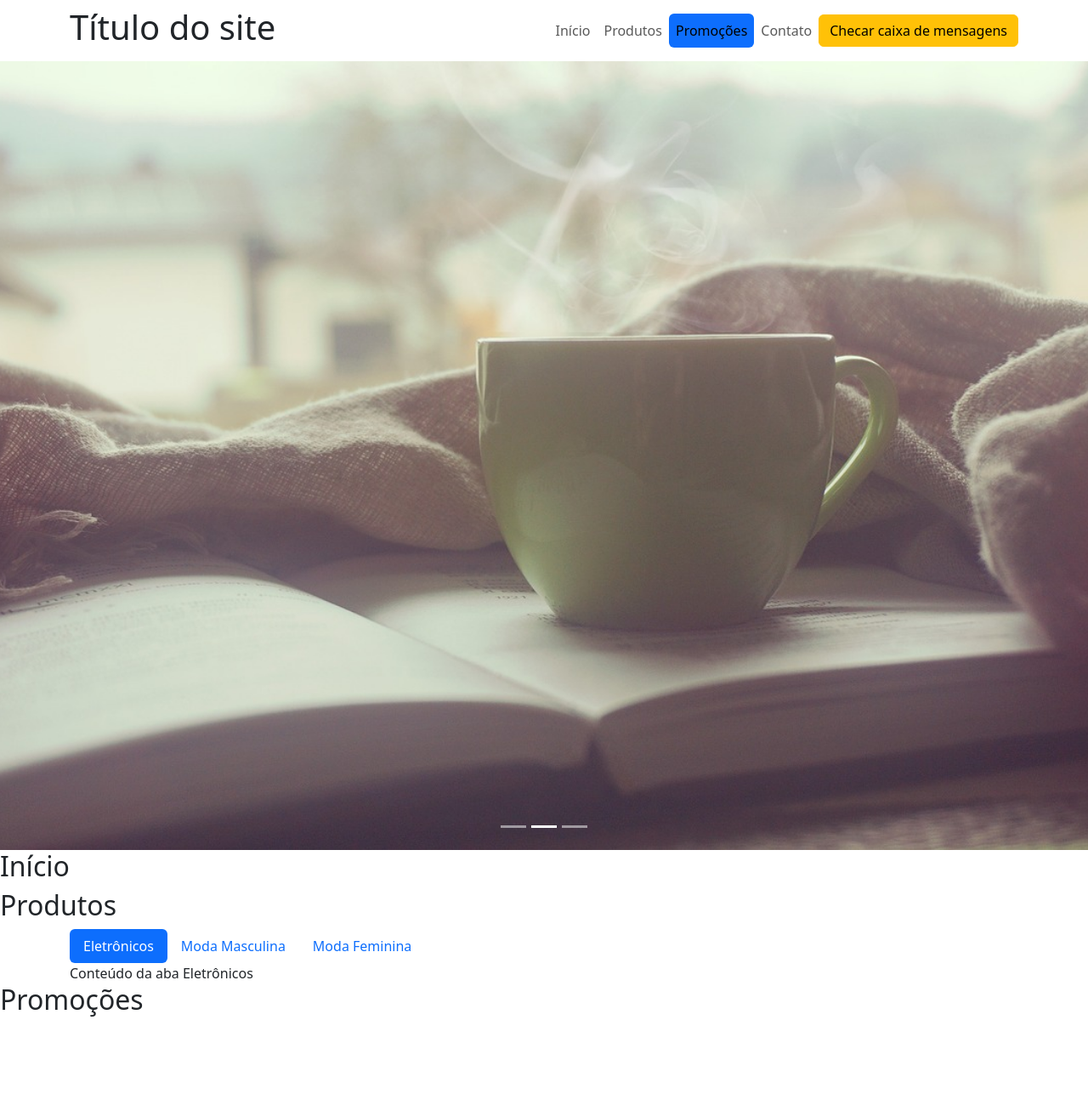
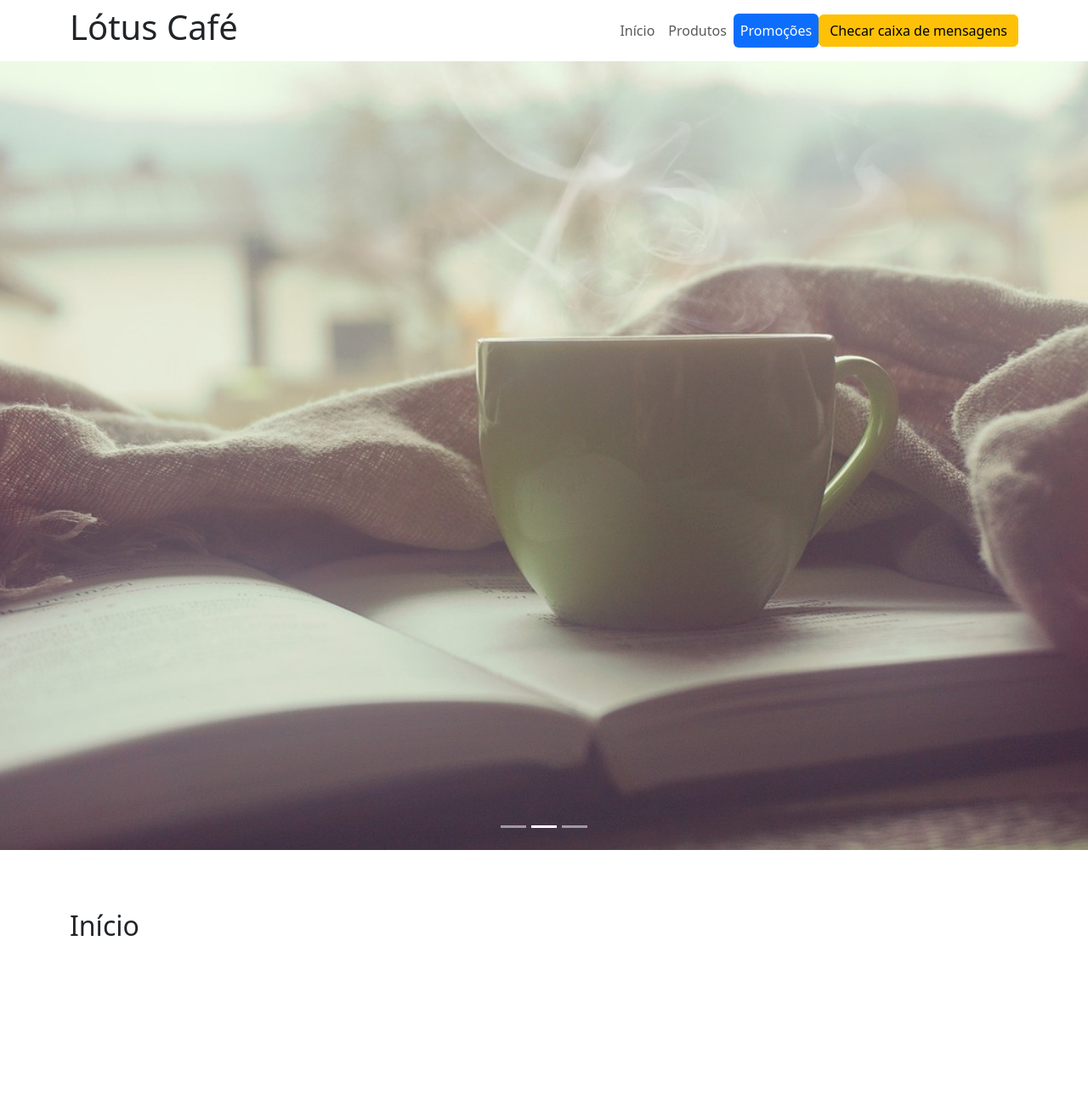
Before and after one commit to monosodrac/curso_ebac_frontend-alt, a plain HTML site: page index.html in a window 1280 px wide. Shown: the top 1300 px of the page at 85% size. Before the commit the page ends 1203 px from the top, so only its background shows below. Drawn offline with Linux system fonts and the light colour scheme.

Commit message:
update commit

```diff
--- a/index.html
+++ b/index.html
@@ -13,7 +13,7 @@
     <header id="cabecalho">
         <div class="navbar navbar-expand-lg">
             <div class="container">
-                <h1>Título do site</h1>
+                <h1>Lótus Café</h1>
                 <button type="button" class="navbar-toggler" data-bs-toggle="collapse" data-bs-target="#menu">
                     <span class="navbar-toggler-icon"></span>
                 </button>
@@ -27,9 +27,6 @@
                         </li>
                         <li class="nav-item">
                             <a class="nav-link" href="#promocoes">Promoções</a>
-                        </li>
-                        <li class="nav-item">
-                            <a class="nav-link" href="#contato">Contato</a>
                         </li>
                     </ul>
                 </nav>
@@ -57,7 +54,7 @@
         </div>
     </div>
 
-    <div data-bs-spy="scroll" data-bs-target="#cabecalho">
+    <div class="container" data-bs-spy="scroll" data-bs-target="#cabecalho">
         <section id="inicio">
             <h2>Início</h2>
         </section>
--- a/main.css
+++ b/main.css
@@ -1,3 +1,27 @@
+/* header */
+.navbar-nav .nav-link.active {
+    color: #fff;
+}
+
+.nav-link {
+    text-align: center;
+}
+
+section {
+    height: 100vh;
+    background-color: #fff;
+    padding-top: 70px;
+}
+
+header {
+    position: sticky;
+    top: 0;
+    left: 0;
+    background-color: #fff;
+}
+
+
+/* carousel */
 .carousel-item {
     transition: transform 1s ease-in-out;
 }
```
